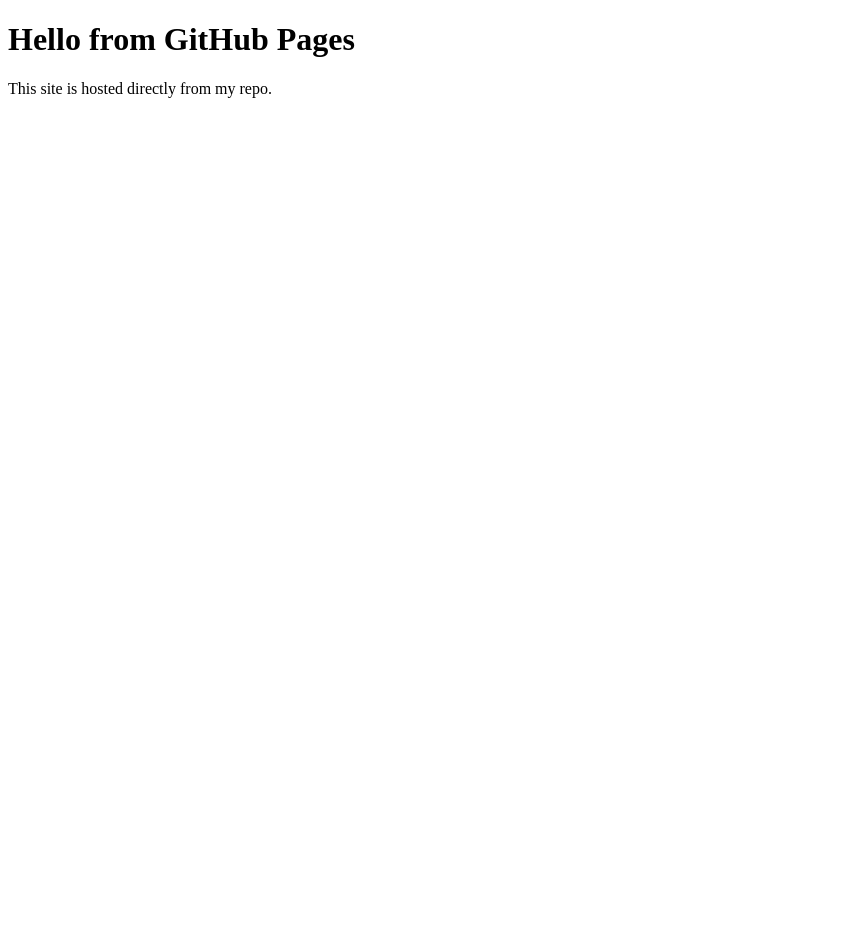
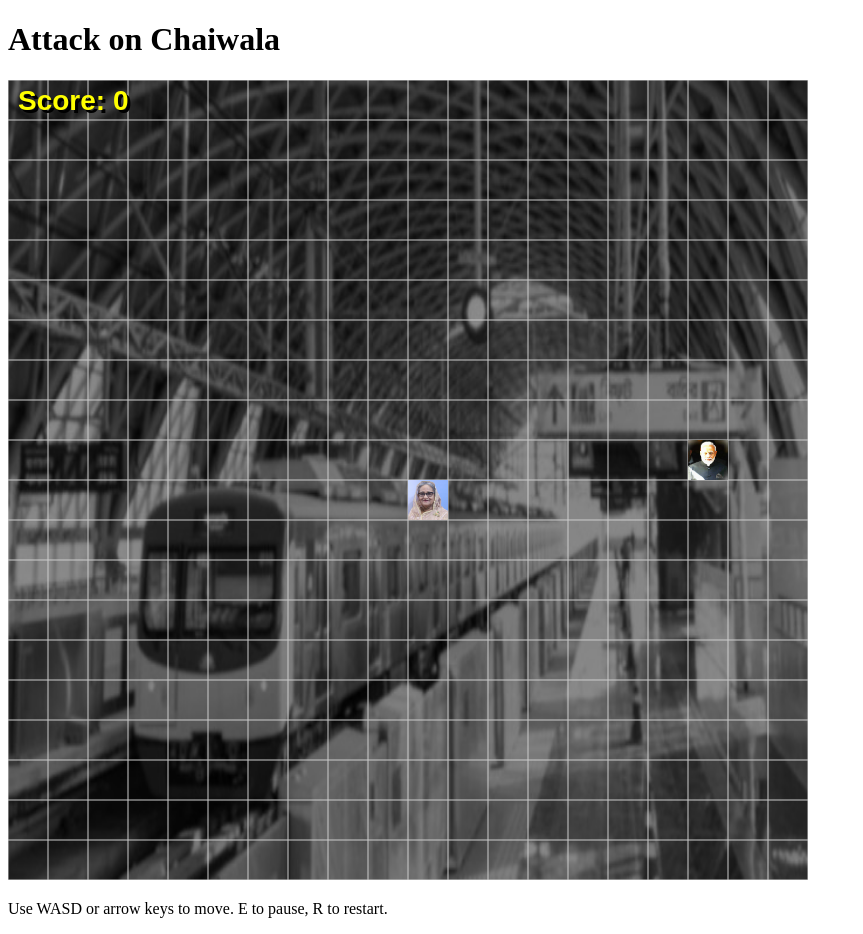
Before and after one commit to twahaiqbal/Attack_on_Chaiwala, a plain HTML site: page index.html in a window 1280 px wide. Shown: the whole page, without its empty margins (0-863 px from the left). Before the commit the page ends 800 px from the top, so only its background shows below. Drawn offline with Linux system fonts and the light colour scheme.

Commit message:
Update index.html

```diff
--- a/index.html
+++ b/index.html
@@ -1,11 +1,13 @@
 <!DOCTYPE html>
 <html lang="en">
-<head>
-  <meta charset="UTF-8">
-  <title>My Site</title>
-</head>
-<body>
-  <h1>Hello from GitHub Pages</h1>
-  <p>This site is hosted directly from my repo.</p>
-</body>
+  <head>
+    <meta charset="UTF-8" />
+    <title>My Site</title>
+  </head>
+  <body>
+    <h1>Attack on Chaiwala</h1>
+    <canvas id="gameCanvas"></canvas>
+    <p>Use WASD or arrow keys to move. E to pause, R to restart.</p>
+    <script src="attack_on_chaiwala.js"></script>
+  </body>
 </html>
```
